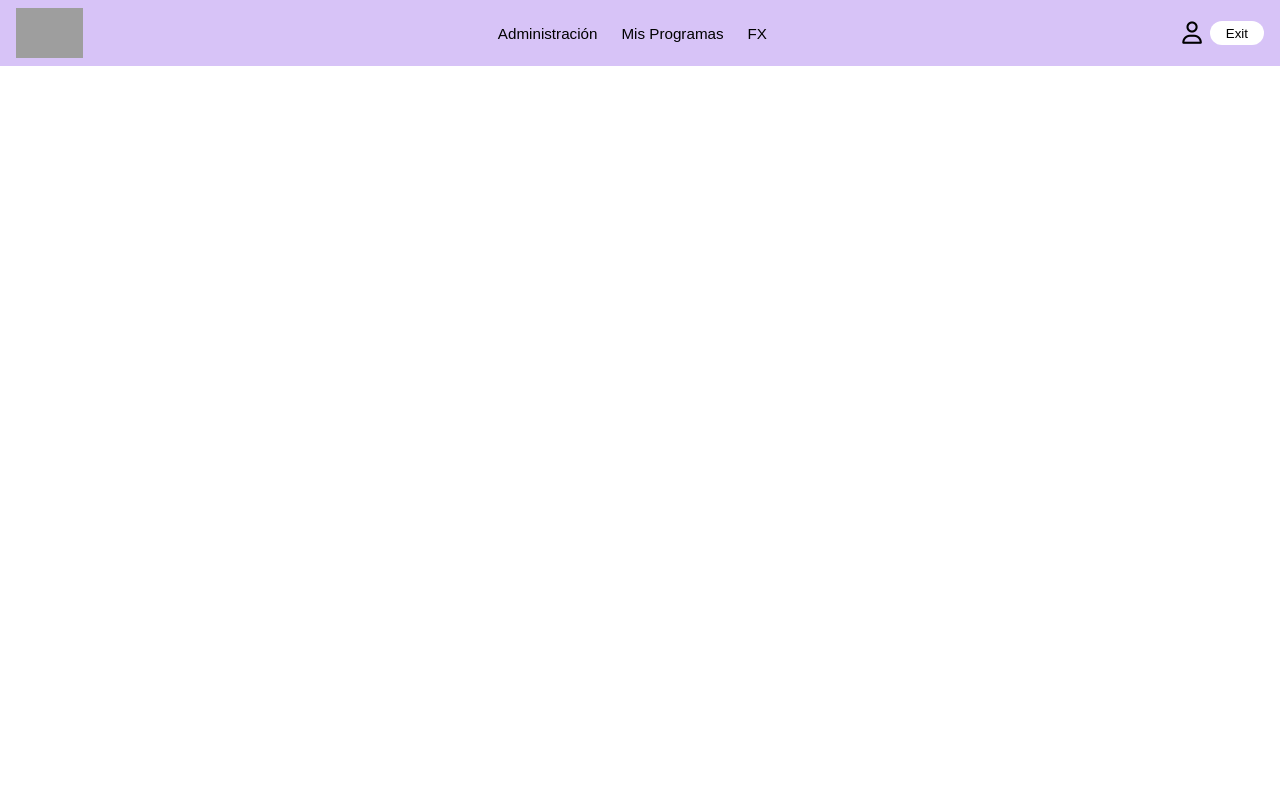
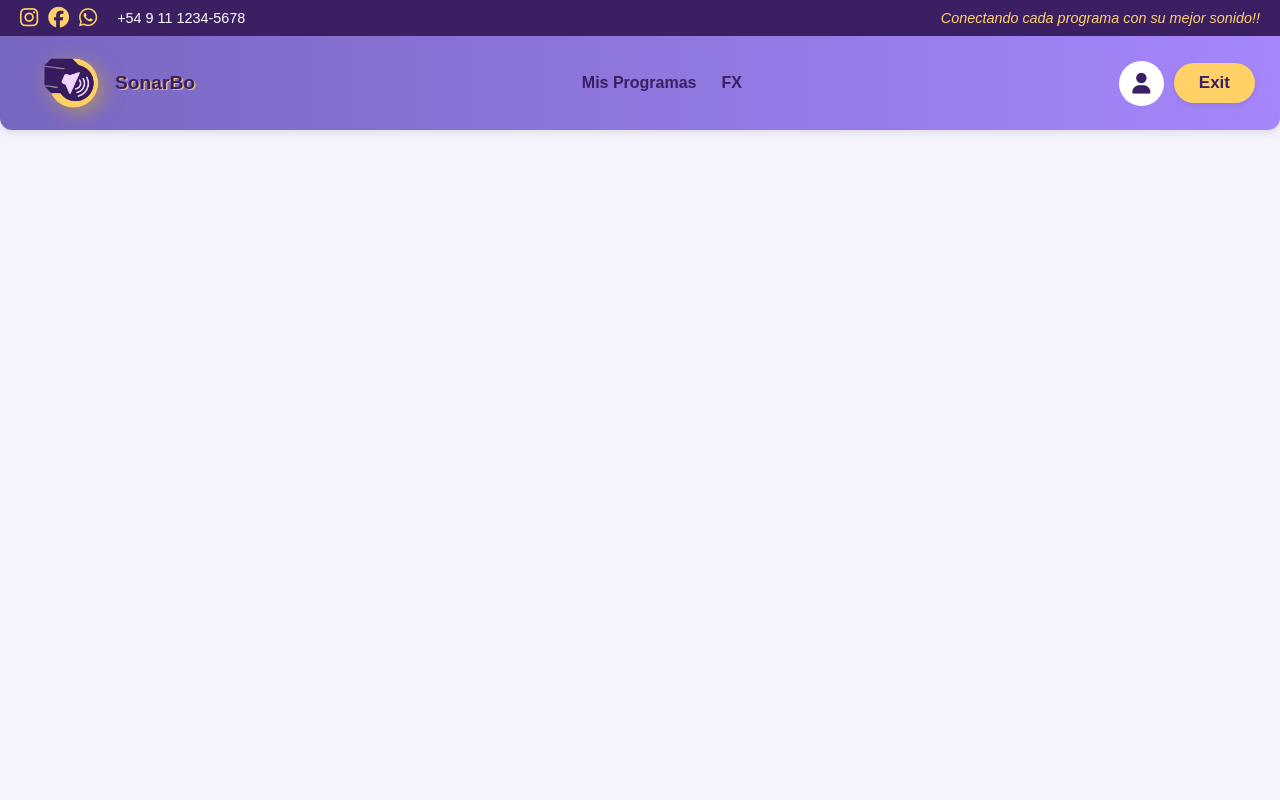
Before and after one commit to kareen67/Botonera, a PHP site: page /view/layouts/header.html in a window 1280 px wide. Run offline with PHP 8.4, Linux system fonts and the light colour scheme; grey boxes are pictures that could not be loaded.

Commit message:
encabezado

```diff
--- a/Botonera/view/css/header.css
+++ b/Botonera/view/css/header.css
@@ -1,83 +1,212 @@
-/* --- estilo general del header --- */
-* {
+/* Fuente base */
+body {
     margin: 0;
-    padding: 0;
-    box-sizing: border-box;
+    font-family: "Poppins", sans-serif;
+    background: #f6f5ff;
 }
 
-.app-header {
-    background-color: #d7c3f7;
-    /* violeta claro */
+/* 🌟 Mini Top Bar */
+.mini-topbar {
+    position: sticky;
+    width: 100%;
+    background: #3b1f63;
+    color: #fff;
+    display: flex;
+    justify-content: space-between;
+    align-items: center;
+    padding: 6px 20px;
+    font-size: 0.9rem;
+    transition: top 0.4s ease;
+    z-index: 20;
+    width: auto;
+}
+
+.mini-topbar.visible {
+    top: 0;
+}
+
+.mini-topbar .socials {
     display: flex;
     align-items: center;
+    gap: 10px;
+}
+
+.mini-topbar .socials a {
+    color: #FFD166;
+    font-size: 1.3rem;
+    transition: transform 0.3s, color 0.3s;
+}
+
+.mini-topbar .socials a:hover {
+    transform: scale(1.2);
+    color: #fff;
+}
+
+.mini-topbar .contact {
+    margin-left: 10px;
+    color: #fff;
+    font-weight: 500;
+}
+
+.mini-topbar .phrase {
+    color: #FFD166;
+    font-weight: 500;
+    font-style: italic;
+    margin: 0;
+}
+
+/* 🎧 Header principal */
+.topbar {
+    position: sticky;
+    top: 0;
+    display: flex;
     justify-content: space-between;
-    padding: 0.5rem 1rem;
-    font-family: Arial, sans-serif;
+    align-items: center;
+    background: linear-gradient(90deg, #7867c0, #a586fc);
+    padding: 12px 25px;
+    border-radius: 0 0 12px 12px;
+    box-shadow: 0 3px 10px rgba(0, 0, 0, 0.1);
+    animation: fadeInDown 0.6s ease;
+    z-index: 10;
+    max-height: 70px;
+    /* no deja que crezca más */
+    overflow: hidden;
+    /* corta el exceso si el logo se pasa */
+}
+
+/* Logo */
+.logo {
+    display: flex;
+    align-items: center;
+    gap: 10px;
+    /* background-color: #816ecc; */
+    padding: 10px;
 }
 
 .logo img {
-    height: 50px;
+    width: 70px;
+    height: 70px;
+    transition: transform 0.3s ease;
+    transform-origin: center;
+    /* evita que se mueva al escalar */
+    filter: drop-shadow(5px 5px 10px rgba(221, 183, 13, 0.5));
+    overflow: visible;
 }
 
-/* menú */
-.menu {
-    display: flex;
-    gap: 1.5rem;
+.logo i {
+    font-size: 1.4rem;
+    transition: transform 0.3s ease;
 }
 
-.menu a {
-    color: #000;
+.logo h1 {
+    font-size: 1.2rem;
+    font-weight: 600;
+    transition: transform 0.3s ease;
+    color: #3b1f63;
+    transition: all .2s;
+    text-shadow: 1.5px 1px 0px #ffd166c3;
+
+}
+
+/* Efectos al pasar el mouse */
+.logo:hover i,
+.logo:hover h1 {
+    transform: scale(1.05);
+    padding-left: 5px;
+}
+
+.logo img:hover {
+    transform: scale(1.4) rotate(5deg);
+}
+
+
+/* Navegación */
+.nav-links {
+    display: flex;
+    gap: 25px;
+}
+
+.nav-links a {
     text-decoration: none;
-    font-size: 0.95rem;
+    color: #3b1f63;
+    font-weight: 600;
     position: relative;
     transition: color 0.3s ease;
 }
 
-.menu a::after {
+.nav-links a::after {
     content: "";
     position: absolute;
+    bottom: -4px;
+    left: 0;
     width: 0;
     height: 2px;
-    bottom: -3px;
-    left: 0;
-    background-color: #000;
-    transition: width 0.3s;
+    background: #FFD166;
+    transition: width 0.3s ease;
 }
 
-.menu a:hover {
-    color: #4b0082;
+.nav-links a:hover {
+    color: #FFD166;
 }
 
-.menu a:hover::after {
+.nav-links a:hover::after {
     width: 100%;
 }
 
-/* usuario */
-.user-area {
+/* Usuario */
+.user-section {
     display: flex;
     align-items: center;
-    gap: 0.5rem;
-    cursor: pointer;
-    transition: transform 0.3s ease;
+    gap: 10px;
 }
 
-.user-area:hover {
-    transform: scale(1.09);
+.profile-icon {
+    font-size: 1.3rem;
+    color: #3b1f63;
+    background: #fff;
+    border-radius: 50%;
+    width: 45px;
+    height: 45px;
+    display: flex;
+    align-items: center;
+    justify-content: center;
+    transition: all 0.3s ease;
 }
 
-.user-area i {
-    font-size: 1.4rem;
+.profile-icon:hover {
+    transform: rotate(10deg) scale(1.1);
+    background: #3b1f63;
+    color: #FFD166;
 }
 
 .exit-btn {
-    background-color: white;
+    background: #FFD166;
     border: none;
-    padding: 0.3rem 1rem;
-    border-radius: 1rem;
+    color: #3b1f63;
+    font-size: 17px;
+    font-weight: 600;
+    border-radius: 20px;
+    padding: 10px 25px;
     cursor: pointer;
-    transition: background-color 0.3s ease;
+    transition: all 0.3s ease;
+    box-shadow: 0 2px 5px rgba(0, 0, 0, 0.1);
 }
 
 .exit-btn:hover {
-    background-color: #eee;
+    background: #3b1f63;
+    color: #FFD166;
+    transform: scale(1.05);
 }
+
+/* Animación */
+@keyframes fadeInDown {
+    from {
+        opacity: 0;
+        transform: translateY(-15px);
+    }
+
+    to {
+        opacity: 1;
+        transform: translateY(0);
+    }
+}
--- a/Botonera/view/layouts/header.html
+++ b/Botonera/view/layouts/header.html
@@ -1,20 +1,48 @@
-<!-- Incluye FontAwesome en el <head> -->
-<link rel="stylesheet" href="https://cdnjs.cloudflare.com/ajax/libs/font-awesome/6.4.0/css/all.min.css">
-<link rel="stylesheet" href="../../view/css/header.css">
+<!DOCTYPE html>
+<html lang="es">
 
-<header class="app-header">
-    <div class="logo">
-        <img src="img/logo.png" alt="Botoneta">
+<head>
+    <meta charset="UTF-8">
+    <meta name="viewport" content="width=device-width, initial-scale=1.0">
+    <title>Panel Sonoro</title>
+    <link rel="stylesheet" href="https://cdnjs.cloudflare.com/ajax/libs/font-awesome/6.5.0/css/all.min.css">
+    <link rel="stylesheet" href="../css/header.css">
+</head>
+
+<body>
+    <!-- Mini Top Bar -->
+    <div class="mini-topbar">
+        <div class="socials">
+            <a href="#"><i class="fa-brands fa-instagram"></i></a>
+            <a href="#"><i class="fa-brands fa-facebook"></i></a>
+            <a href="#"><i class="fa-brands fa-whatsapp"></i></a>
+            <span class="contact">+54 9 11 1234-5678</span>
+        </div>
+        <p class="phrase">Conectando cada programa con su mejor sonido!!</p>
     </div>
 
-    <nav class="menu">
-        <a href="#">Administración</a>
-        <a href="#">Mis Programas</a>
-        <a href="#">FX</a>
-    </nav>
+    <!-- Header principal -->
+    <header class="topbar">
+        <div class="logo">
+            <img src="../img/SonarBo.png" alt="">
+            <h1>SonarBo</h1>
+        </div>
 
-    <div class="user-area">
-        <i class="user-area fa-regular fa-user"></i>
-        <button class="user-area exit-btn">Exit</button>
-    </div>
-</header>
+        <nav class="nav-links">
+            <!-- Jefe de operadores -->
+            <!-- <a href="#">Administración</a> -->
+            <a href="#">Mis Programas</a>
+            <a href="#">FX</a>
+        </nav>
+
+        <div class="user-section">
+            <a href="perfil.html" class="profile-icon">
+                <i class="fa-solid fa-user"></i>
+            </a>
+            <button class="exit-btn">Exit</button>
+        </div>
+    </header>
+
+</body>
+
+</html>
```
Also changed, not shown: Botonera/view/img/SonarBo.png (added).
